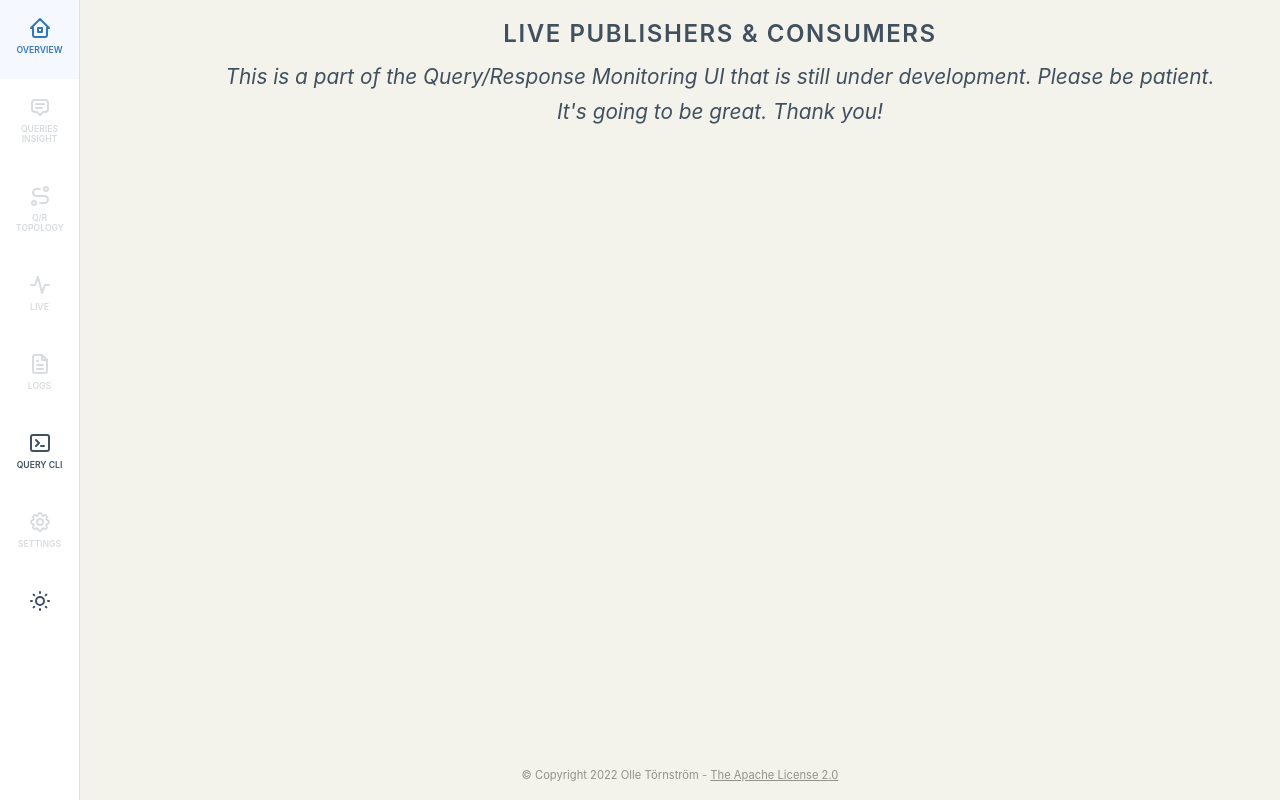
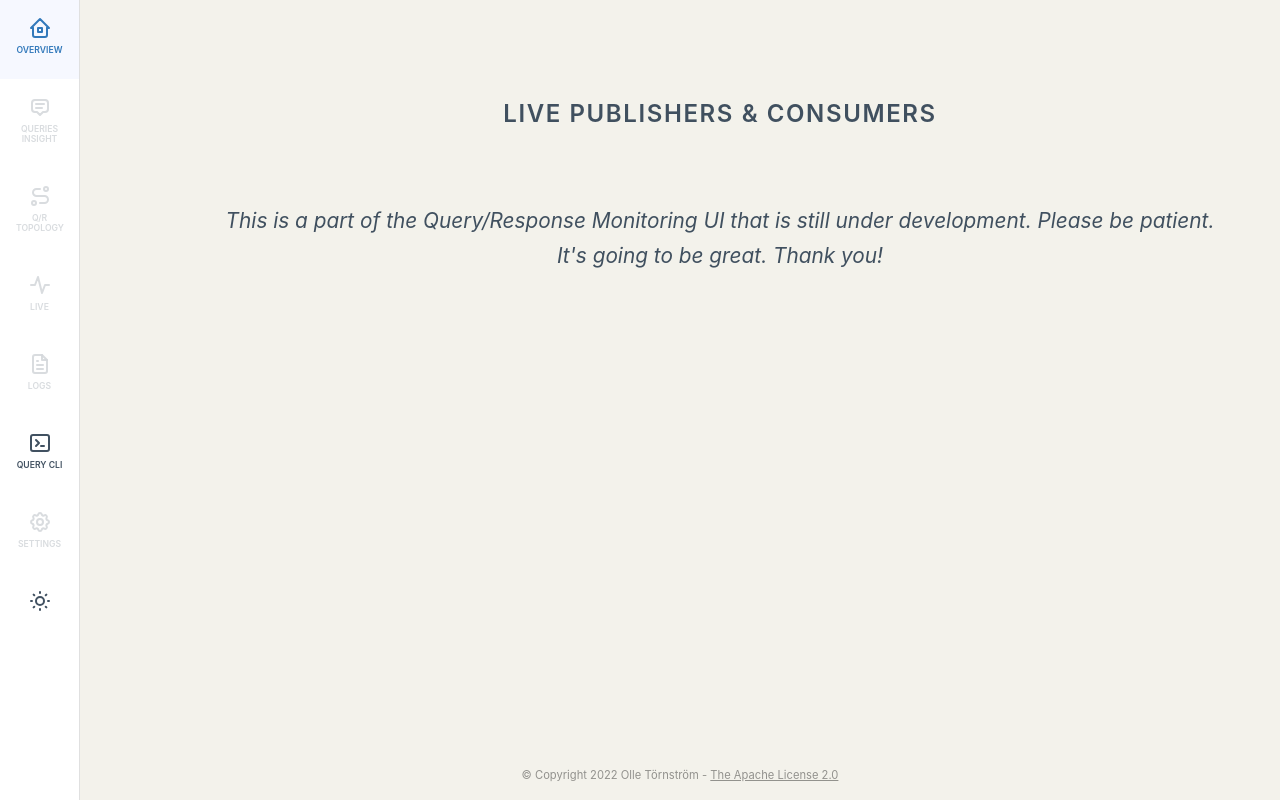
Before and after one commit to olle/query-response-spring-amqp, a Vue app in the folder ui2/: page /live in a window 1280 px wide. Built offline with nearby package versions, Linux system fonts and the light colour scheme.

Commit message:
Padding on the in-progress-pages

```diff
--- a/ui2/src/components/PageLive.vue
+++ b/ui2/src/components/PageLive.vue
@@ -8,3 +8,9 @@
 <script setup>
 import TxtComingSoon from "./TxtComingSoon.vue";
 </script>
+
+<style scoped>
+article {
+  margin-top: 5rem;
+}
+</style>
--- a/ui2/src/components/PageLogging.vue
+++ b/ui2/src/components/PageLogging.vue
@@ -8,3 +8,9 @@
 <script setup>
 import TxtComingSoon from "./TxtComingSoon.vue";
 </script>
+
+<style scoped>
+article {
+  margin-top: 5rem;
+}
+</style>
--- a/ui2/src/components/PageQueries.vue
+++ b/ui2/src/components/PageQueries.vue
@@ -8,3 +8,9 @@
 <script setup>
 import TxtComingSoon from "./TxtComingSoon.vue";
 </script>
+
+<style scoped>
+article {
+  margin-top: 5rem;
+}
+</style>
--- a/ui2/src/components/PageSettings.vue
+++ b/ui2/src/components/PageSettings.vue
@@ -8,3 +8,9 @@
 <script setup>
 import TxtComingSoon from "./TxtComingSoon.vue";
 </script>
+
+<style scoped>
+article {
+  margin-top: 5rem;
+}
+</style>
--- a/ui2/src/components/PageTopology.vue
+++ b/ui2/src/components/PageTopology.vue
@@ -8,3 +8,9 @@
 <script setup>
 import TxtComingSoon from "./TxtComingSoon.vue";
 </script>
+
+<style scoped>
+article {
+  margin-top: 5rem;
+}
+</style>
--- a/ui2/src/components/TxtComingSoon.vue
+++ b/ui2/src/components/TxtComingSoon.vue
@@ -11,3 +11,9 @@
     </p>
   </article>
 </template>
+
+<style scoped>
+article {
+  margin-top: 3rem;
+}
+</style>
--- a/ui2/src/main.js
+++ b/ui2/src/main.js
@@ -10,6 +10,7 @@ import PageLogging from "./components/PageLogging.vue";
 import PageSettings from "./components/PageSettings.vue";
 
 const app = createApp(App);
+
 app.use(
   createRouter({
     history: createWebHistory(),
@@ -22,4 +23,5 @@ app.use(
     ],
   })
 );
+
 app.mount("#app");
```
